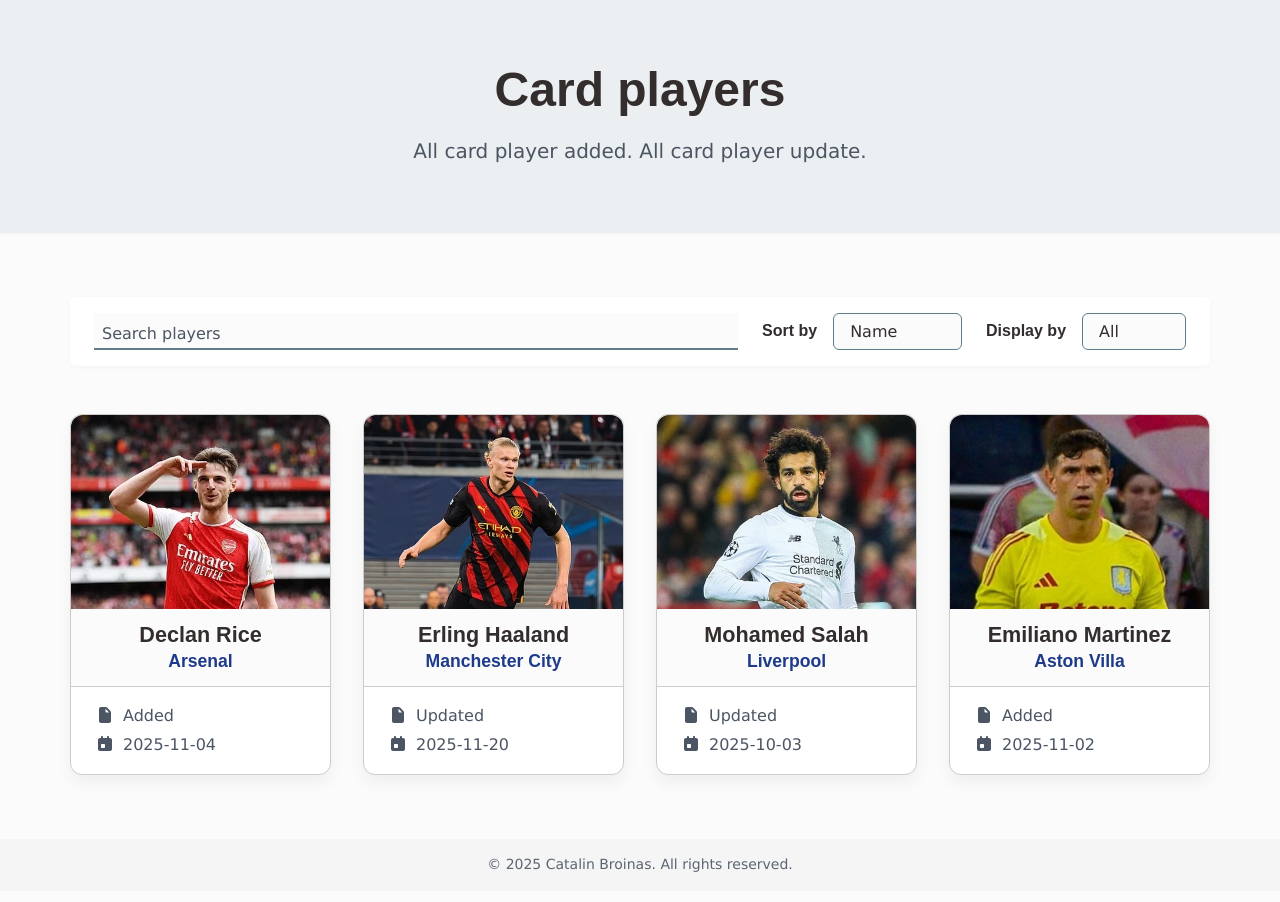
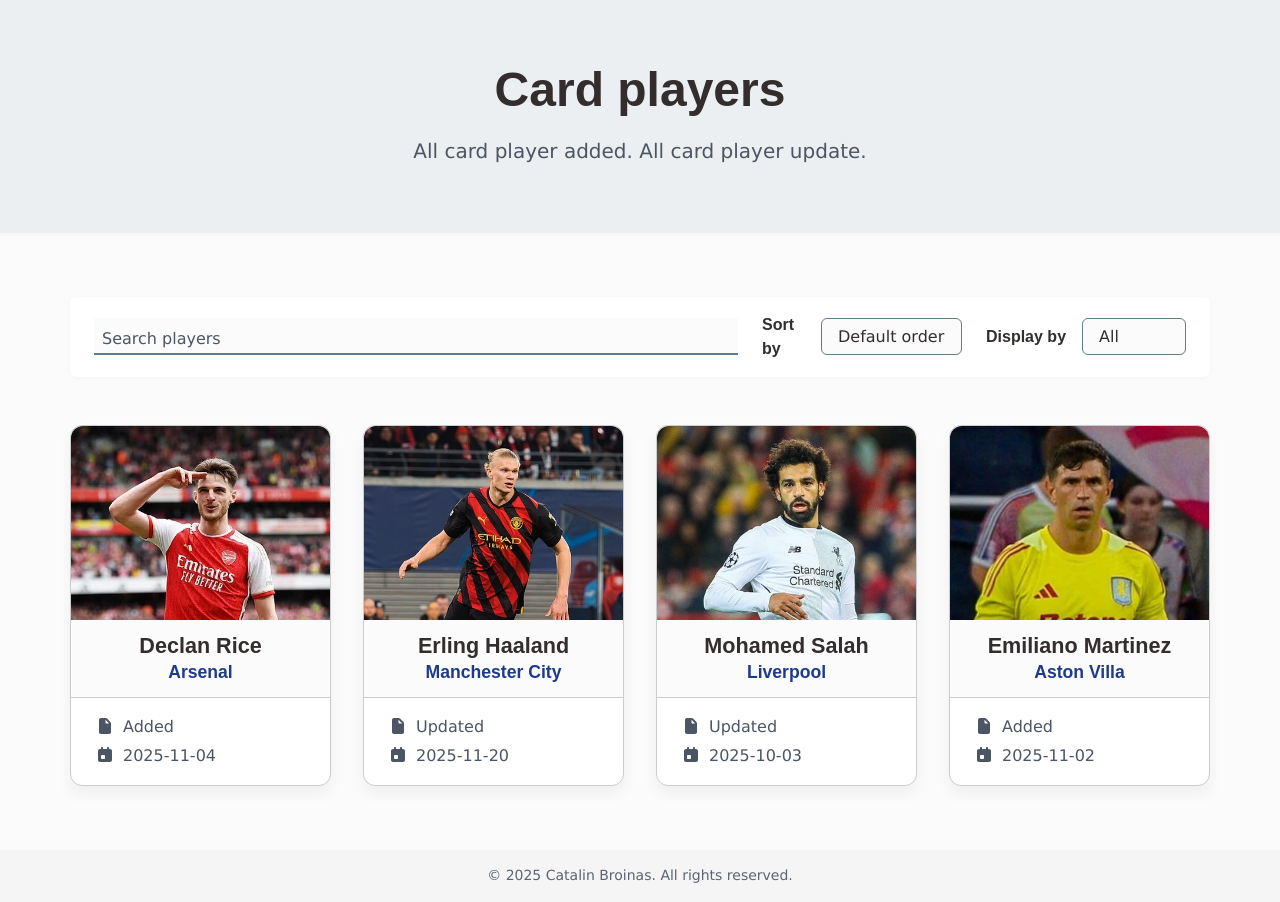
Before and after one commit to catalinbroinas/card-players, a React (Vite) app: page / in a window 1280 px wide. Built offline with nearby package versions, Linux system fonts and the light colour scheme.

Commit message:
feat(SortPlayers): convert to controlled component

```diff
--- a/src/react/components/features/toolbar/SortPlayers.jsx
+++ b/src/react/components/features/toolbar/SortPlayers.jsx
@@ -1,5 +1,15 @@
 
-function SortPlayers() {
+function SortPlayers({ value, onChange }) {
+  const sortOptions = [
+    { id: 'default', label: 'Default order' },
+    { id: 'name', label: 'Name (A–Z)' },
+    { id: 'name-revert', label: 'Name (Z–A)' },
+    { id: 'team', label: 'Team (A–Z)' },
+    { id: 'team-revert', label: 'Team (Z–A)' },
+    { id: 'date',  label: 'Date (new)' },
+    { id: 'date-revert',  label: 'Date (old)' }
+  ];
+
   return (
     <div className="toolbar__select">
       <label
@@ -10,10 +20,14 @@
       <select
         id="sort-players"
         className="form-outline form-select"
+        value={value}
+        onChange={(e) => onChange(e.target.value)}
       >
-        <option value="name">Name</option>
-        <option value="team">Team</option>
-        <option value="age">Age</option>
+        {sortOptions.map((item) => (
+          <option key={item.id} value={item.id}>
+            {item.label}
+          </option>
+        ))}
       </select>
     </div>
   );
```
